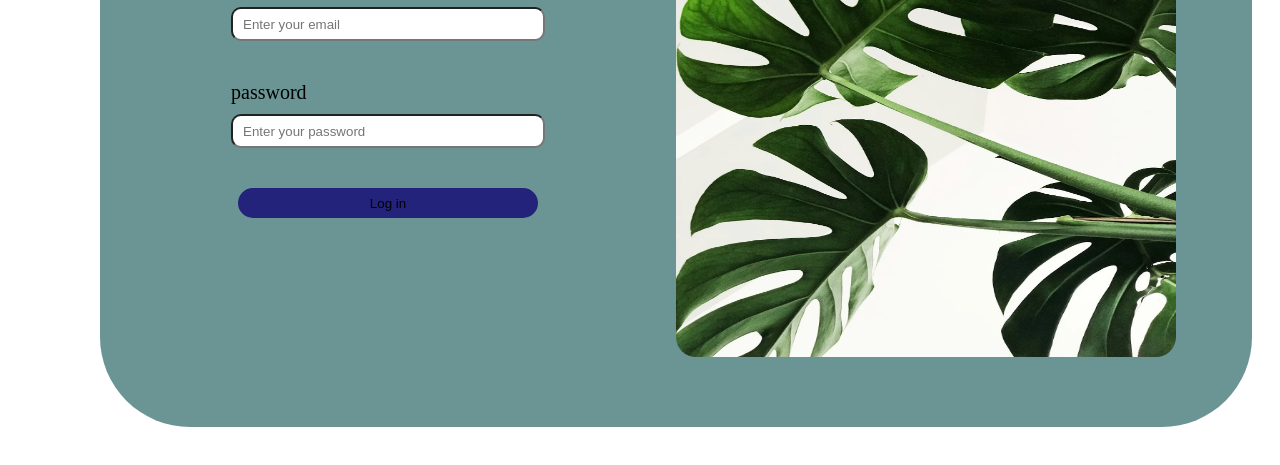
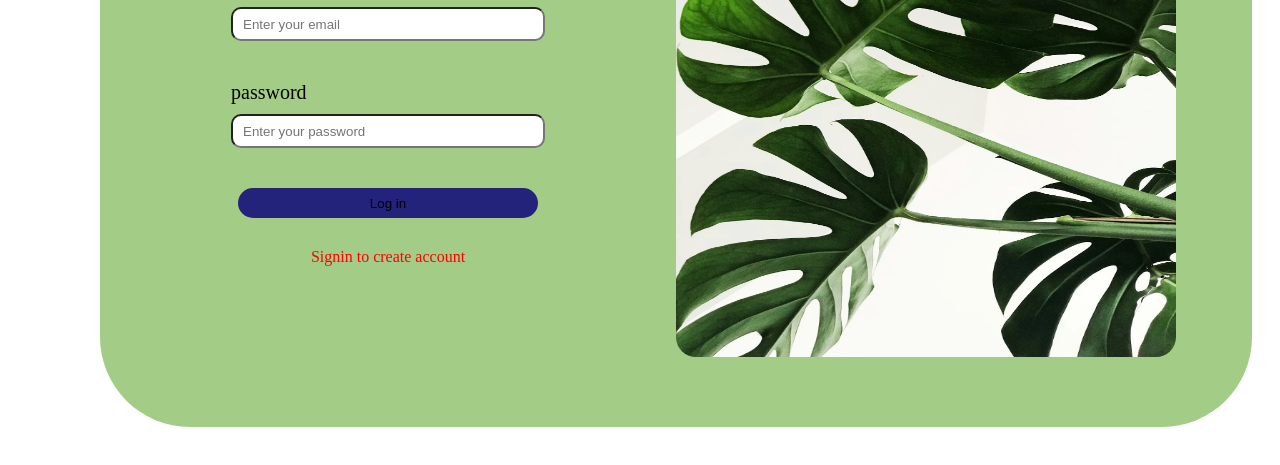
Before and after one commit to Saikumar-Valipanni/Signin-login-pages, a plain HTML site: page login.html in a window 1280 px wide. Shown: the part 273-738 px from the top of the page. Drawn offline with Linux system fonts and the light colour scheme.

Commit message:
Signin and Login

```diff
--- a/login.html
+++ b/login.html
@@ -23,11 +23,12 @@
                 Log in
 
             </button>
-
+            <a href="./index.html">Signin to create account</a>
         </div>
         <di class="right">
             <img src="image.png" alt="">
         </di>
+
        </main>
 </body>
 </html>
--- a/style.css
+++ b/style.css
@@ -12,7 +12,7 @@ main{
     align-items: center;
     justify-content: center;
     margin: 100px 100px;
-    background-color: rgb(107, 148, 148);
+    background-color: rgb(163, 204, 134);
    align-self: center;
     width: 90%;
     height: 600px;
@@ -67,3 +67,9 @@ button:hover{
     background-color: aqua;
     cursor: pointer;
 }
+a{
+    margin-top: 30px;
+    text-decoration: none;
+    color: red;
+    font-size: 16px;
+}
```
Also changed, not shown: index.html (renamed from signin.html).
